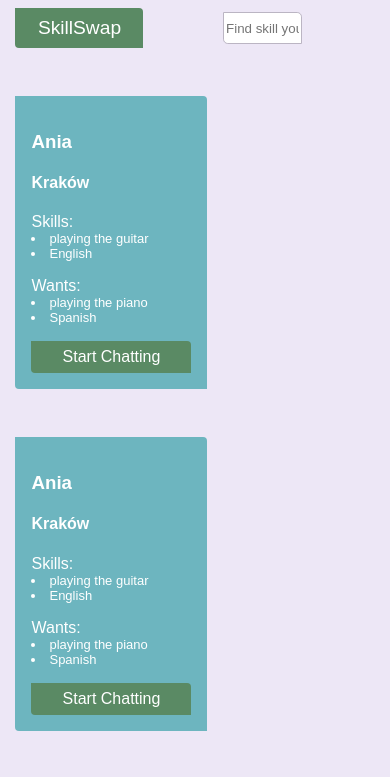
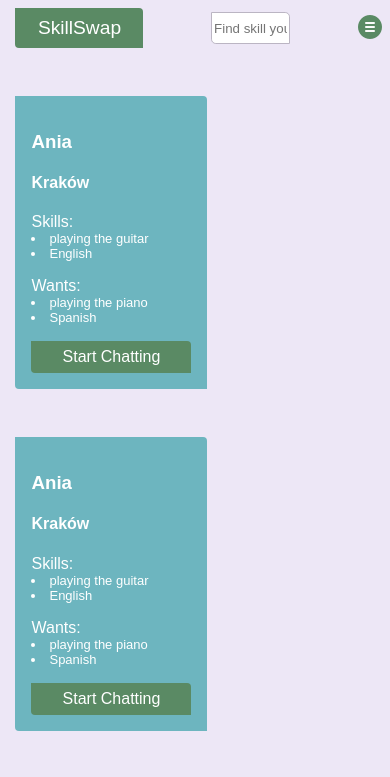
Before and after one commit to Kaponn/skill-swap, a React (Create React App) app in the folder skill-swap-front/: page / in a window 390 px wide. Shown: the top 777 px of the page. Built offline with nearby package versions, Linux system fonts and the light colour scheme; the HTML template or start-up script is replaced by a standard one.

Commit message:
create HamburgerMenu component

```diff
--- a/skill-swap-front/package.json
+++ b/skill-swap-front/package.json
@@ -39,5 +39,8 @@
       "last 1 firefox version",
       "last 1 safari version"
     ]
+  },
+  "devDependencies": {
+    "file-loader": "^6.2.0"
   }
 }
--- /dev/null
+++ b/skill-swap-front/src/components/hamburger-menu/HamburgerMenu.tsx
@@ -0,0 +1,11 @@
+import React from 'react';
+import './styles/HamburgerMenu.css';
+import logo from '../../assets/hamburger-menu-24.png';
+
+export const HamburgerMenu = () => {
+  return(
+    <button className="menu-button">
+      <img src={logo} alt="menu"/>
+    </button>
+  )
+}
--- /dev/null
+++ b/skill-swap-front/src/components/hamburger-menu/styles/HamburgerMenu.css
@@ -0,0 +1,9 @@
+.menu-button {
+  border: none;
+  padding: 0;
+  background-color: var(--background);
+}
+
+.menu-button:hover {
+  cursor: pointer;
+}
--- a/skill-swap-front/src/features/main-page/MainPage.tsx
+++ b/skill-swap-front/src/features/main-page/MainPage.tsx
@@ -3,6 +3,7 @@ import './styles/MainPage.css';
 import { LogoButton } from '../../components/logo-button/LogoButton';
 import { SearchInput } from '../../components/search-input/SearchInput';
 import { Profile } from './components/Profile';
+import { HamburgerMenu } from '../../components/hamburger-menu/HamburgerMenu';
 
 export const MainPage = () => {
   return(
@@ -10,6 +11,7 @@ export const MainPage = () => {
       <div className="main-page-header">
       <LogoButton />
       <SearchInput />
+      <HamburgerMenu />
       </div>
       <div className="main-page-profiles">
       <Profile name="Ania" city="Kraków" skills={["playing the guitar", "English"]} wantedSkills={["playing the piano", "Spanish"]} />
--- /dev/null
+++ b/skill-swap-front/src/types/index.d.ts
@@ -0,0 +1 @@
+declare module '*.png'
```
Also changed, not shown: skill-swap-front/src/assets/hamburger-menu-24.png (added), 1 other file (tests, documents, lock files or other folders).
